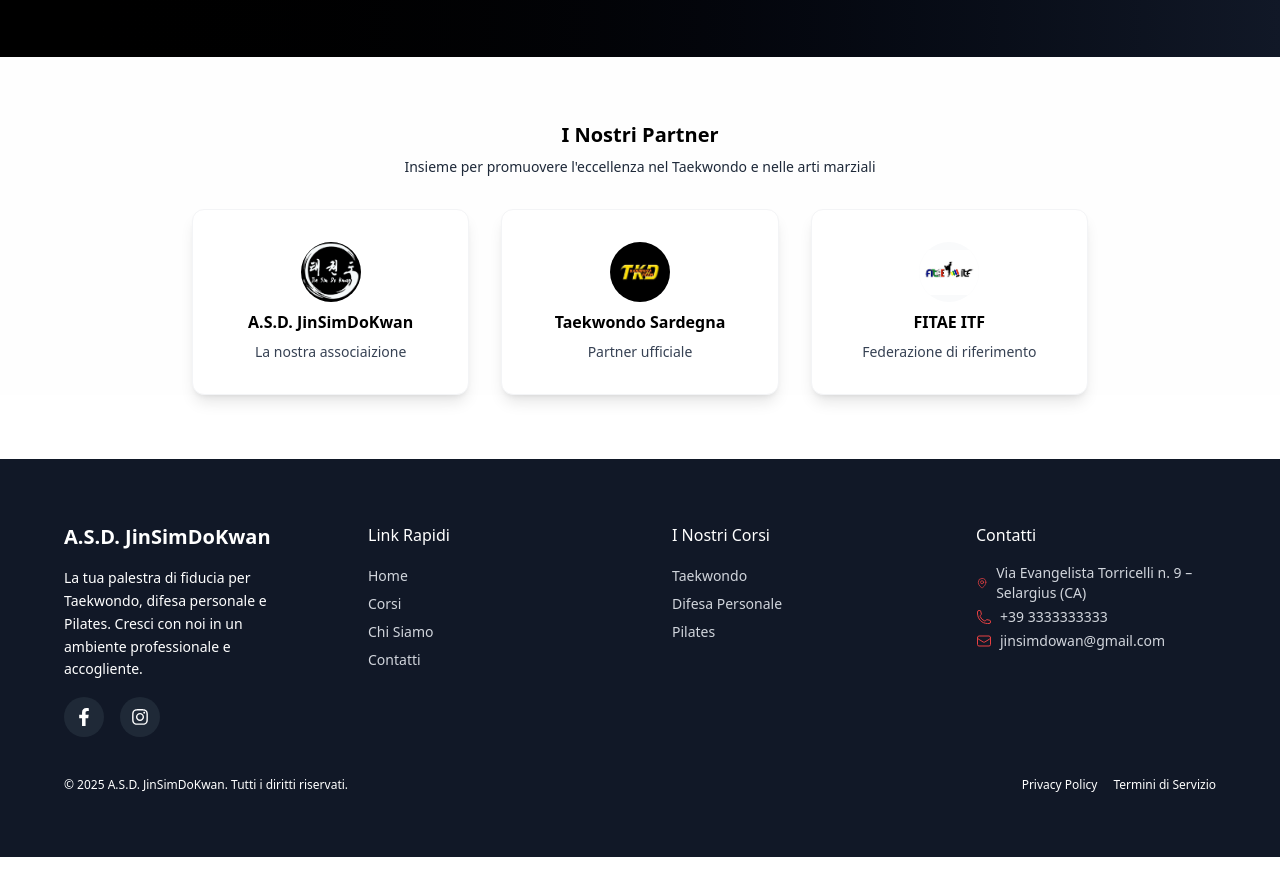
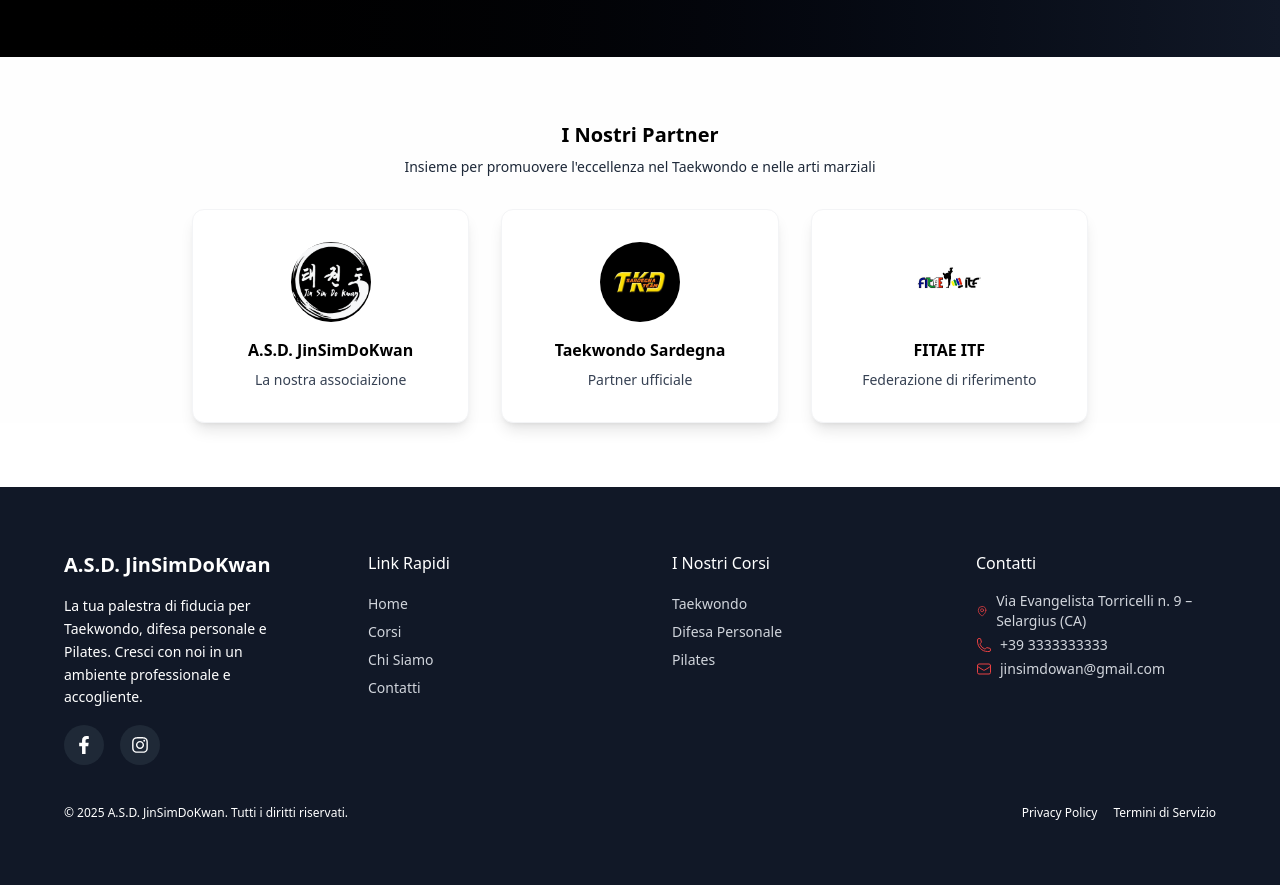
Before and after one commit to EdivanSteri/jinsimdokwan-website, a React (Vite) app: page / in a window 1280 px wide. Shown: the part 5680-6565 px from the top of the page. Before the commit the page ends 6537 px from the top, so only its background shows below. Built offline with nearby package versions, Linux system fonts and the light colour scheme.

Commit message:
ottimizzata la sezione Partners
- refactoring codice
- sosituito anche il lodo dell'associazione con una versione migliore

```diff
--- a/src/components/Partners/PartnerCard.tsx
+++ b/src/components/Partners/PartnerCard.tsx
@@ -1,30 +1,43 @@
+import React, { memo } from "react";
 import type { JSX } from "react";
 import type { Partner } from "./data/PartnerTypes";
-import React from "react";
+
+/**
+ * Ottimizzazioni principali:
+ * - Reso semantico: il componente restituisce <li> così può essere usato direttamente in una <ul>.
+ * - Lazy-loading dell'immagine, decoding async.
+ * - Gestione condizionale del background dell'immagine (usa partner.darkBackground o un id speciale).
+ * - Evitato rendering di label vuote.
+ * - `memo` per evitare re-render quando le props non cambiano.
+ */
 
 type PartnerCardProps = {
   partner: Partner;
 };
 
-export default React.memo(function PartnerCard({
+export default memo(function PartnerCard({
   partner,
 }: PartnerCardProps): JSX.Element {
-  const imgBackground =
-    partner.id === "nostra-associaizone" ? "bg-black" : "bg-[#F9FAFB]";
-
   return (
-    <div className="w-full p-6 md:p-8 flex flex-col items-center justify-center gap-2 bg-white shadow-lg rounded-xl hover:shadow-xl transition-all duration-300 border border-gray-100 hover:border-red-200 text-center">
-      <div
-        className={`h-15 w-15 ${imgBackground} rounded-full overflow-hidden`}
+    <li className="w-full">
+      <article className="p-6 md:p-8 flex flex-col items-center justify-center gap-2 bg-white shadow-lg rounded-xl transition-shadow duration-300 border border-gray-100 hover:shadow-xl hover:border-red-200 text-center h-full">
+        <figure
+          className={`w-20 h-20 rounded-full overflow-hidden flex items-center justify-center`}
         >
           <img
             src={partner.src}
             alt={partner.name}
-          className="w-full h-full object-center object-contain"
+            loading="lazy"
+            decoding="async"
+            className="w-full h-full object-contain"
           />
-      </div>
-      <h3 className="text-md font-bold">{partner.name}</h3>
+        </figure>
+
+        <h3 className="text-md font-bold mt-2">{partner.name}</h3>
+        {partner.label ? (
           <p className="text-sm text-gray-700">{partner.label}</p>
-    </div>
+        ) : null}
+      </article>
+    </li>
   );
 });
--- a/src/components/Partners/index.tsx
+++ b/src/components/Partners/index.tsx
@@ -1,26 +1,35 @@
+import React, { useId } from "react";
 import type { JSX } from "react";
 import { partners } from "./data/PartnerData";
 import PartnerCard from "./PartnerCard";
-import React from "react";
 
 export default React.memo(function Partners(): JSX.Element {
+  const headingId = useId();
+
   return (
     <section
       id="partners"
-      className="px-4 sm:px-15 md:px-30 lg:px-4 xl:px-16 2xl:px-30 my-16"
+      aria-labelledby={headingId}
+      className="px-4 sm:px-6 lg:px-16 my-16"
     >
       <div className="flex flex-col items-center justify-center gap-2 text-center">
-        <h2 className="text-xl font-bold">I Nostri Partner</h2>
-        <p className="text-sm text-gray-800">
+        <h2 id={headingId} className="text-xl font-bold">
+          I Nostri Partner
+        </h2>
+        <p className="text-sm text-gray-800 max-w-prose">
           Insieme per promuovere l'eccellenza nel Taekwondo e nelle arti
           marziali
         </p>
       </div>
-      <div className="grid grid-cols-1 md:grid-cols-3  items-stretch justify-center gap-8 mt-8 max-w-4xl mx-auto">
+
+      <ul
+        role="list"
+        className="grid grid-cols-1 md:grid-cols-3 items-stretch justify-center gap-8 mt-8 max-w-4xl mx-auto"
+      >
         {partners.map((partner) => (
           <PartnerCard key={partner.id} partner={partner} />
         ))}
-      </div>
+      </ul>
     </section>
   );
 });
```
Also changed, not shown: public/logo.png. Lines whose indentation alone changed are shown as unchanged.
